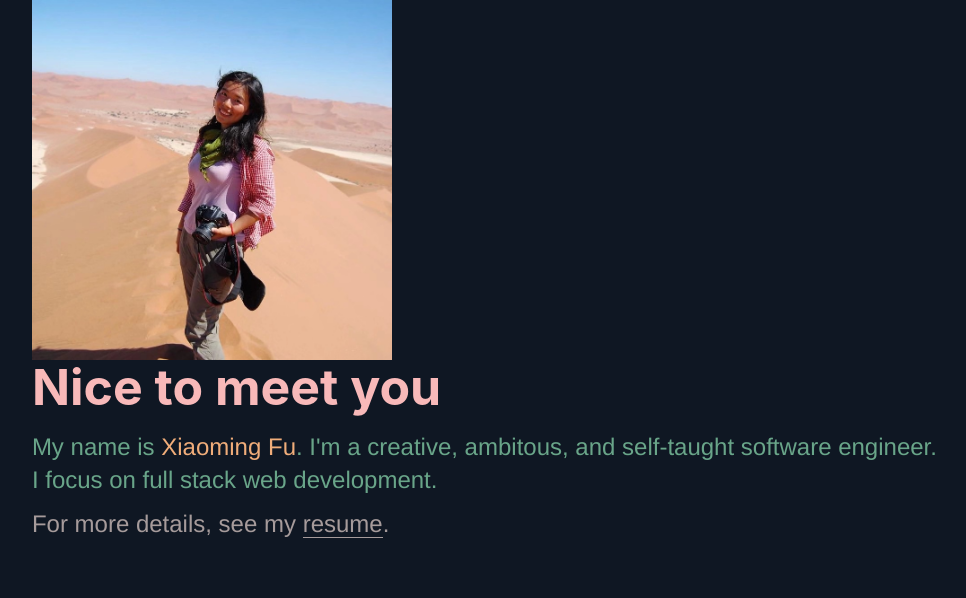
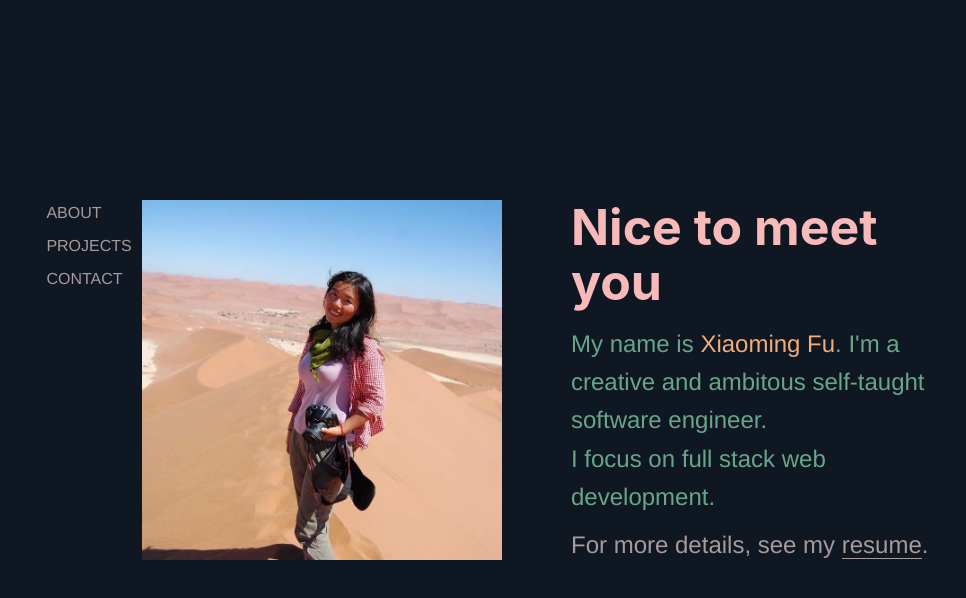
Before and after one commit to xiaomingfu/xiaomingfu.com, a Gatsby site: page / in a window 1280 px wide. Shown: the whole page, without its empty margins (139-1105 px from the left). Built offline with nearby package versions, Linux system fonts and the light colour scheme; Gatsby itself is replaced by a stand-in of ours.

Commit message:
style layout

```diff
--- a/src/components/my_layout.css
+++ b/src/components/my_layout.css
@@ -3,7 +3,7 @@
 *::after {
   margin: 0;
   padding: 0;
-  font-family: inherit;
+  box-sizing: inherit;
 }
 
 html {
@@ -16,11 +16,33 @@ body {
   color: #69a589;
   font-size: 2.4rem;
   font-weight: 500;
-  line-height: 1.4;
+  line-height: 1.6;
 }
 
 ::selection {
   background-color: #403c2b;
+}
+
+.header {
+  margin: 20rem 0;
+  display: grid;
+  grid-template-columns: [nav-start] 8rem [nav-end] repeat(2, 1fr);
+  grid-column-gap: 3rem;
+}
+
+.nav {
+  display: flex;
+  justify-content: flex-start;
+}
+
+.nav__list {
+  list-style: none;
+  color: #a69b9b;
+}
+
+.nav__item {
+  text-transform: uppercase;
+  font-size: 1.6rem;
 }
 
 .text-container {
--- a/src/pages/index.js
+++ b/src/pages/index.js
@@ -12,6 +12,23 @@ const IndexPage = () => (
     {/* <Navbar /> */}
     <SEO title="Xiaoming Fu" />
 
+    <div class="header">
+      <nav class="nav">
+        <ul class="nav__list">
+          <li class="nav__item">
+            <ivg></ivg>
+            about
+          </li>
+          <li class="nav__item">
+            <ivg></ivg>
+            projects
+          </li>
+          <li class="nav__item">
+            <ivg></ivg>
+            contact
+          </li>
+        </ul>
+      </nav>
       <div className="img-container">
         <Image />
       </div>
@@ -19,8 +36,8 @@ const IndexPage = () => (
       <div className="text-container">
         <h1 class="heading--1">Nice to meet you</h1>
         <div class="text__detail">
-        My name is <span class="text__name">Xiaoming Fu</span>. I'm a creative,
-        ambitous, and self-taught software engineer.
+          My name is <span class="text__name">Xiaoming Fu</span>. I'm a creative
+          and ambitous self-taught software engineer.
         </div>
         <div class="text__detail">I focus on full stack web development. </div>
         <footer class="footer">
@@ -31,7 +48,7 @@ const IndexPage = () => (
           .
         </footer>
       </div>
-
+    </div>
     {/*
       <div style={{ maxWidth: `300px`, marginBottom: `1.45rem` }}></div>
       <MediaLink /> */}
```
Lines whose indentation alone changed are shown as unchanged.
